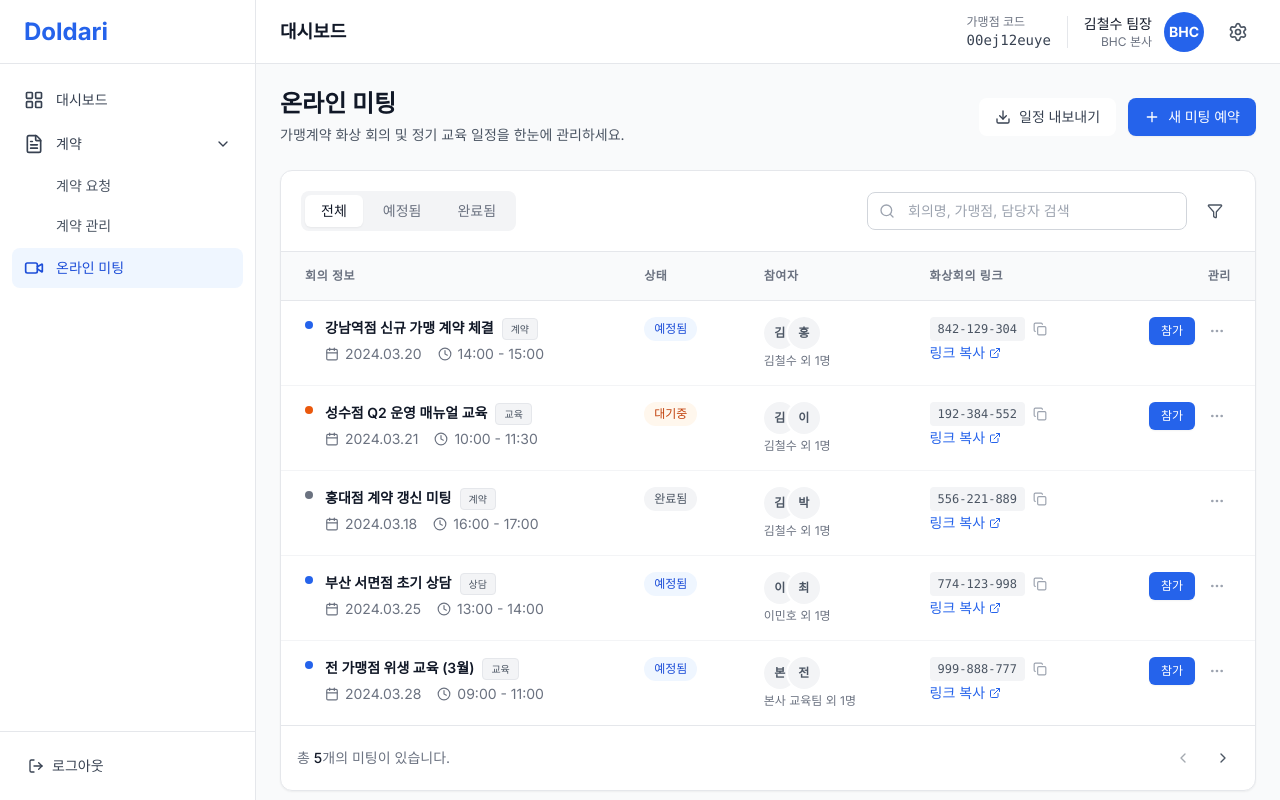
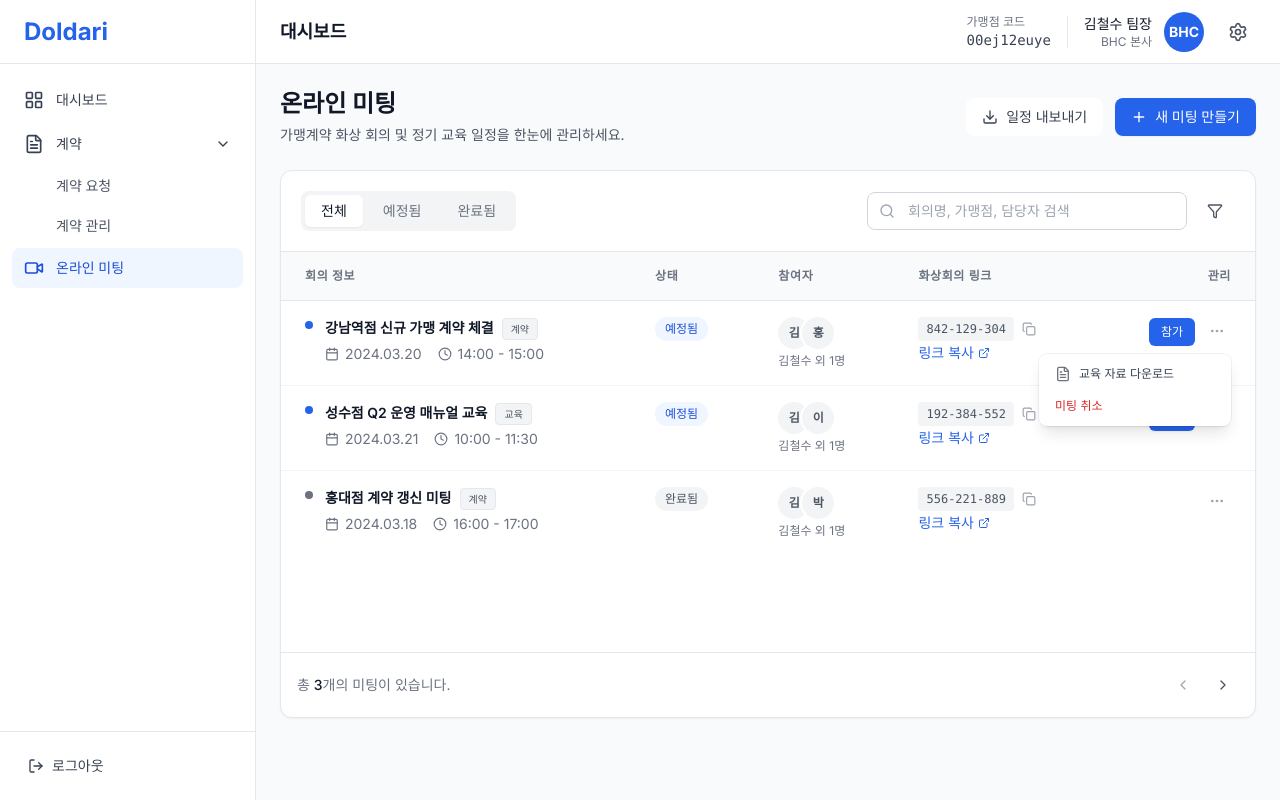
Before and after one commit to Yoonyesol/Assignment, a React (Vite) app: page /hq/meeting in a window 1280 px wide. Both pictures are taken after a click on the button 1217 px from the left and 331 px from the top of the page. Built offline with nearby package versions, Linux system fonts and the light colour scheme.

Commit message:
UI: 온라인 미팅 화면 UI 수정

```diff
--- a/src/pages/hq/MeetingList.tsx
+++ b/src/pages/hq/MeetingList.tsx
@@ -1,8 +1,10 @@
-import { useState } from 'react';
+import { useState, useRef, useEffect } from 'react';
+import { createPortal } from 'react-dom';
 import {
   Search,
   Filter,
   MoreHorizontal,
+  Video,
   Calendar,
   Clock,
   Plus,
@@ -10,13 +12,85 @@ import {
   ChevronRight,
   Download,
   Copy,
-  ExternalLink
+  ExternalLink,
+  X,
+  UserPlus,
+  FileText,
+  Upload,
+  Check
 } from 'lucide-react';
 import { useNavigate } from 'react-router-dom';
+
+// Type definitions
+interface User {
+  id: number;
+  name: string;
+  role: string;
+}
+
+interface Meeting {
+  id: string;
+  title: string;
+  type: string;
+  date: string;
+  time: string;
+  status: 'upcoming' | 'completed';
+  participants: string[];
+  meetingId: string;
+}
+
+const MOCK_USERS: User[] = [
+  { id: 1, name: '김철수', role: '본사 관리자' },
+  { id: 2, name: '홍길동', role: '강남점 점주' },
+  { id: 3, name: '이영희', role: '성수점 점주' },
+  { id: 4, name: '박철수', role: '홍대점 점주' },
+  { id: 5, name: '최지우', role: '부산서면점 점주' },
+  { id: 6, name: '정민수', role: '대구동성로점 점주' },
+];
 
 const MeetingList = () => {
   const navigate = useNavigate();
   const [currentTab, setCurrentTab] = useState('all'); // all, upcoming, completed
+  const [isCreateModalOpen, setIsCreateModalOpen] = useState(false);
+
+  // Mock Data
+  const meetings: Meeting[] = [
+    {
+      id: '1',
+      title: "강남역점 신규 가맹 계약 체결",
+      type: "계약",
+      date: "2024.03.20",
+      time: "14:00 - 15:00",
+      status: "upcoming",
+      participants: ['김철수', '홍길동'],
+      meetingId: "842-129-304"
+    },
+    {
+      id: '2',
+      title: "성수점 Q2 운영 매뉴얼 교육",
+      type: "교육",
+      date: "2024.03.21",
+      time: "10:00 - 11:30",
+      status: "upcoming",
+      participants: ['김철수', '이영희'],
+      meetingId: "192-384-552"
+    },
+    {
+      id: '3',
+      title: "홍대점 계약 갱신 미팅",
+      type: "계약",
+      date: "2024.03.18",
+      time: "16:00 - 17:00",
+      status: "completed",
+      participants: ['김철수', '박철수'],
+      meetingId: "556-221-889"
+    }
+  ];
+
+  const filteredMeetings = meetings.filter(m => {
+    if (currentTab === 'all') return true;
+    return m.status === currentTab;
+  });
 
   return (
     <div className="space-y-6">
@@ -32,11 +106,11 @@ const MeetingList = () => {
             <span className="hidden sm:inline">일정 내보내기</span>
           </button>
           <button
-            onClick={() => navigate('/hq/contract/request')}
+            onClick={() => setIsCreateModalOpen(true)}
             className="px-4 py-2 bg-blue-600 text-white rounded-lg hover:bg-blue-700 font-medium flex items-center gap-2 shadow-sm transition-colors"
           >
             <Plus className="w-4 h-4" />
-            <span>새 미팅 예약</span>
+            <span>새 미팅 만들기</span>
           </button>
         </div>
       </div>
@@ -80,7 +154,7 @@ const MeetingList = () => {
         </div>
 
         {/* Table */}
-        <div className="overflow-x-auto">
+        <div className="overflow-x-auto min-h-[400px]">
           <table className="w-full">
             <thead>
               <tr className="bg-gray-50 border-b border-gray-200">
@@ -92,53 +166,13 @@ const MeetingList = () => {
               </tr>
             </thead>
             <tbody className="divide-y divide-gray-100">
-              <MeetingRow
-                title="강남역점 신규 가맹 계약 체결"
-                type="계약"
-                date="2024.03.20"
-                time="14:00 - 15:00"
-                status="upcoming"
-                participants={['김철수', '홍길동 (점주)']}
-                meetingId="842-129-304"
-                onJoin={() => navigate('/meeting/842-129-304')}
-              />
-              <MeetingRow
-                title="성수점 Q2 운영 매뉴얼 교육"
-                type="교육"
-                date="2024.03.21"
-                time="10:00 - 11:30"
-                status="pending"
-                participants={['김철수', '이영희 (점주)']}
-                meetingId="192-384-552"
-              />
-              <MeetingRow
-                title="홍대점 계약 갱신 미팅"
-                type="계약"
-                date="2024.03.18"
-                time="16:00 - 17:00"
-                status="completed"
-                participants={['김철수', '박철수 (점주)']}
-                meetingId="556-221-889"
-                isCompleted
-              />
-               <MeetingRow
-                title="부산 서면점 초기 상담"
-                type="상담"
-                date="2024.03.25"
-                time="13:00 - 14:00"
-                status="upcoming"
-                participants={['이민호', '최지우 (예비점주)']}
-                meetingId="774-123-998"
-              />
-               <MeetingRow
-                title="전 가맹점 위생 교육 (3월)"
-                type="교육"
-                date="2024.03.28"
-                time="09:00 - 11:00"
-                status="upcoming"
-                participants={['본사 교육팀', '전체 점주']}
-                meetingId="999-888-777"
-              />
+              {filteredMeetings.map((meeting) => (
+                <MeetingRow
+                  key={meeting.id}
+                  {...meeting}
+                  onJoin={() => navigate(`/meeting/${meeting.meetingId}`)}
+                />
+              ))}
             </tbody>
           </table>
         </div>
@@ -146,7 +180,7 @@ const MeetingList = () => {
         {/* Pagination */}
         <div className="border-t border-gray-200 p-4 flex items-center justify-between">
           <div className="text-sm text-gray-500">
-            총 <span className="font-medium text-gray-900">5</span>개의 미팅이 있습니다.
+            총 <span className="font-medium text-gray-900">{filteredMeetings.length}</span>개의 미팅이 있습니다.
           </div>
           <div className="flex gap-2">
             <button className="p-2 border border-gray-300 rounded-lg hover:bg-gray-50 disabled:opacity-50" disabled>
@@ -158,18 +192,37 @@ const MeetingList = () => {
           </div>
         </div>
       </div>
+
+      {/* Create Meeting Modal */}
+      {isCreateModalOpen && (
+        <CreateMeetingModal onClose={() => setIsCreateModalOpen(false)} />
+      )}
     </div>
   );
 };
 
-const MeetingRow = ({ title, type, date, time, status, participants, meetingId, onJoin, isCompleted }: any) => {
+const MeetingRow = ({ title, type, date, time, status, participants, meetingId, onJoin }: Meeting & { onJoin?: () => void }) => {
+  const [isDropdownOpen, setIsDropdownOpen] = useState(false);
+  const dropdownRef = useRef<HTMLDivElement>(null);
+
   const statusConfig = {
     upcoming: { label: '예정됨', bg: 'bg-blue-50', text: 'text-blue-700', dot: 'bg-blue-600' },
-    pending: { label: '대기중', bg: 'bg-orange-50', text: 'text-orange-700', dot: 'bg-orange-600' },
     completed: { label: '완료됨', bg: 'bg-gray-100', text: 'text-gray-600', dot: 'bg-gray-500' },
   } as const;
 
-  const currentStatus = statusConfig[status as keyof typeof statusConfig] || statusConfig.upcoming;
+  const currentStatus = statusConfig[status];
+
+  useEffect(() => {
+    function handleClickOutside(event: MouseEvent) {
+      if (dropdownRef.current && !dropdownRef.current.contains(event.target as Node)) {
+        setIsDropdownOpen(false);
+      }
+    }
+    document.addEventListener("mousedown", handleClickOutside);
+    return () => {
+      document.removeEventListener("mousedown", handleClickOutside);
+    };
+  }, []);
 
   return (
     <tr className="hover:bg-gray-50/50 transition-colors group">
@@ -203,7 +256,7 @@ const MeetingRow = ({ title, type, date, time, status, participants, meetingId,
       </td>
       <td className="py-4 px-6 align-top">
         <div className="flex -space-x-2 overflow-hidden">
-          {participants.map((p: string, i: number) => (
+          {participants.map((p, i) => (
             <div
               key={i}
               className="inline-block w-8 h-8 rounded-full ring-2 ring-white bg-gray-100 flex items-center justify-center text-xs font-bold text-gray-600"
@@ -212,11 +265,6 @@ const MeetingRow = ({ title, type, date, time, status, participants, meetingId,
               {p[0]}
             </div>
           ))}
-          {participants.length > 3 && (
-            <div className="inline-block w-8 h-8 rounded-full ring-2 ring-white bg-gray-50 flex items-center justify-center text-xs font-medium text-gray-500">
-              +{participants.length - 3}
-            </div>
-          )}
         </div>
         <div className="mt-1 text-xs text-gray-500">
           {participants[0]} 외 {participants.length - 1}명
@@ -239,8 +287,8 @@ const MeetingRow = ({ title, type, date, time, status, participants, meetingId,
         </div>
       </td>
       <td className="py-4 px-6 align-top text-right">
-        <div className="flex items-center justify-end gap-2">
-          {!isCompleted && (
+        <div className="flex items-center justify-end gap-2 relative">
+          {status === 'upcoming' && (
             <button
               onClick={onJoin}
               className="px-3 py-1.5 bg-blue-600 text-white text-xs font-medium rounded-md shadow-sm hover:bg-blue-700 transition-colors"
@@ -248,13 +296,213 @@ const MeetingRow = ({ title, type, date, time, status, participants, meetingId,
               참가
             </button>
           )}
-          <button className="p-1.5 text-gray-400 hover:text-gray-600 hover:bg-gray-100 rounded-md transition-colors">
-            <MoreHorizontal className="w-4 h-4" />
-          </button>
+
+          <div className="relative" ref={dropdownRef}>
+            <button
+              onClick={() => setIsDropdownOpen(!isDropdownOpen)}
+              className="p-1.5 text-gray-400 hover:text-gray-600 hover:bg-gray-100 rounded-md transition-colors"
+            >
+              <MoreHorizontal className="w-4 h-4" />
+            </button>
+
+            {isDropdownOpen && (
+              <div className="absolute right-0 mt-2 w-48 origin-top-right rounded-lg bg-white shadow-lg ring-1 ring-black ring-opacity-5 z-20 focus:outline-none animate-in fade-in zoom-in-95 duration-100 text-left">
+                <div className="py-1">
+                  {status === 'completed' ? (
+                    <>
+                      <button className="w-full text-left flex items-center px-4 py-2 text-xs text-gray-700 hover:bg-gray-50">
+                        <Video className="mr-2 h-4 w-4 text-blue-500" />
+                        녹화본 다운로드
+                      </button>
+                      <button className="w-full text-left flex items-center px-4 py-2 text-xs text-gray-700 hover:bg-gray-50">
+                        <FileText className="mr-2 h-4 w-4 text-gray-500" />
+                        회의록 다운로드
+                      </button>
+                    </>
+                  ) : (
+                    <>
+                      <button className="w-full text-left flex items-center px-4 py-2 text-xs text-gray-700 hover:bg-gray-50">
+                        <FileText className="mr-2 h-4 w-4 text-gray-500" />
+                        교육 자료 다운로드
+                      </button>
+                       <button className="w-full text-left flex items-center px-4 py-2 text-xs text-red-600 hover:bg-red-50">
+                        미팅 취소
+                      </button>
+                    </>
+                  )}
+                </div>
+              </div>
+            )}
+          </div>
         </div>
       </td>
     </tr>
   );
 };
 
+
+
+const CreateMeetingModal = ({ onClose }: { onClose: () => void }) => {
+  const [selectedUsers, setSelectedUsers] = useState<number[]>([]);
+  const [showUserSelect, setShowUserSelect] = useState(false);
+  const [uploadedFile, setUploadedFile] = useState<File | null>(null);
+
+  const toggleUser = (userId: number) => {
+    setSelectedUsers(prev =>
+      prev.includes(userId) ? prev.filter(id => id !== userId) : [...prev, userId]
+    );
+  };
+
+  const handleFileChange = (e: React.ChangeEvent<HTMLInputElement>) => {
+    if (e.target.files && e.target.files[0]) {
+      const file = e.target.files[0];
+      if (file.type === 'application/pdf') {
+        setUploadedFile(file);
+      } else {
+        alert('PDF 파일만 업로드 가능합니다.');
+      }
+    }
+  };
+
+  return createPortal(
+    <div className="fixed inset-0 z-[9999] flex items-center justify-center p-4 bg-black/50 backdrop-blur-sm">
+      {/* Increased z-index to ensure it sits on top of everything including sidebar/header */}
+      <div className="bg-white rounded-xl shadow-xl w-full max-w-lg overflow-hidden animate-in fade-in zoom-in-95 duration-200">
+        <div className="border-b border-gray-200 p-5 flex items-center justify-between bg-gray-50">
+          <h2 className="text-lg font-bold text-gray-900">새 미팅 만들기</h2>
+          <button onClick={onClose} className="p-1 text-gray-500 hover:text-gray-700 hover:bg-gray-200 rounded transition-colors">
+            <X className="w-5 h-5" />
+          </button>
+        </div>
+
+        <div className="p-6 space-y-4 max-h-[70vh] overflow-y-auto">
+          {/* Meeting Title */}
+          <div>
+            <label className="block text-sm font-medium text-gray-700 mb-1">회의 이름</label>
+            <input
+              type="text"
+              placeholder="예: 2분기 가맹점 정기 교육"
+              className="w-full px-4 py-2 border border-gray-300 rounded-lg focus:ring-2 focus:ring-blue-500 focus:border-blue-500 outline-none text-sm"
+            />
+          </div>
+
+          {/* Date & Time */}
+          <div className="grid grid-cols-2 gap-4">
+            <div>
+              <label className="block text-sm font-medium text-gray-700 mb-1">날짜</label>
+              <input
+                type="date"
+                className="w-full px-4 py-2 border border-gray-300 rounded-lg focus:ring-2 focus:ring-blue-500 focus:border-blue-500 outline-none text-sm text-gray-600"
+              />
+            </div>
+            <div>
+              <label className="block text-sm font-medium text-gray-700 mb-1">시간</label>
+              <input
+                type="time"
+                className="w-full px-4 py-2 border border-gray-300 rounded-lg focus:ring-2 focus:ring-blue-500 focus:border-blue-500 outline-none text-sm text-gray-600"
+              />
+            </div>
+          </div>
+
+          {/* Participants Selection */}
+          <div className="relative">
+            <label className="block text-sm font-medium text-gray-700 mb-1">참가자 선택</label>
+            <div
+              className="w-full px-4 py-2 border border-gray-300 rounded-lg min-h-[42px] flex items-center flex-wrap gap-2 cursor-pointer bg-white"
+              onClick={() => setShowUserSelect(!showUserSelect)}
+            >
+              {selectedUsers.length === 0 && <span className="text-gray-400 text-sm">참가자를 선택해주세요</span>}
+              {selectedUsers.map(id => {
+                const user = MOCK_USERS.find(u => u.id === id);
+                return (
+                  <span key={id} className="inline-flex items-center gap-1 px-2 py-0.5 rounded bg-blue-50 text-blue-700 text-xs font-medium border border-blue-100">
+                    {user?.name}
+                    <button
+                      onClick={(e) => { e.stopPropagation(); toggleUser(id); }}
+                      className="hover:text-blue-900"
+                    >
+                      <X className="w-3 h-3" />
+                    </button>
+                  </span>
+                );
+              })}
+              <div className="ml-auto">
+                 <UserPlus className="w-4 h-4 text-gray-400" />
+              </div>
+            </div>
+
+            {/* Dropdown List */}
+            {showUserSelect && (
+              <div className="absolute top-full left-0 right-0 mt-1 bg-white border border-gray-200 rounded-lg shadow-lg z-10 max-h-48 overflow-y-auto">
+                {MOCK_USERS.map(user => (
+                  <div
+                    key={user.id}
+                    className="flex items-center justify-between px-4 py-2 hover:bg-gray-50 cursor-pointer text-sm"
+                    onClick={() => toggleUser(user.id)}
+                  >
+                    <div>
+                      <span className="font-medium text-gray-900">{user.name}</span>
+                      <span className="text-gray-500 ml-2 text-xs">({user.role})</span>
+                    </div>
+                    {selectedUsers.includes(user.id) && <Check className="w-4 h-4 text-blue-600" />}
+                  </div>
+                ))}
+              </div>
+            )}
+          </div>
+
+          {/* PDF Upload */}
+          <div>
+            <label className="block text-sm font-medium text-gray-700 mb-1">교육 자료 (PDF)</label>
+            <div className="w-full border-2 border-dashed border-gray-300 rounded-lg p-6 flex flex-col items-center justify-center text-center hover:bg-gray-50 transition-colors">
+              <input
+                type="file"
+                accept=".pdf"
+                onChange={handleFileChange}
+                className="hidden"
+                id="file-upload"
+              />
+              <label htmlFor="file-upload" className="cursor-pointer flex flex-col items-center">
+                {uploadedFile ? (
+                  <>
+                     <FileText className="w-8 h-8 text-blue-500 mb-2" />
+                     <span className="text-sm font-medium text-gray-900">{uploadedFile.name}</span>
+                     <span className="text-xs text-gray-500 mt-1">{(uploadedFile.size / 1024 / 1024).toFixed(2)} MB</span>
+                  </>
+                ) : (
+                  <>
+                    <Upload className="w-8 h-8 text-gray-400 mb-2" />
+                    <span className="text-sm font-medium text-gray-600">클릭하여 PDF 파일 업로드</span>
+                    <span className="text-xs text-gray-400 mt-1">최대 10MB</span>
+                  </>
+                )}
+              </label>
+            </div>
+          </div>
+        </div>
+
+        <div className="p-5 border-t border-gray-200 bg-gray-50 flex justify-end gap-3">
+          <button
+            onClick={onClose}
+            className="px-4 py-2 bg-white border border-gray-300 text-gray-700 font-medium rounded-lg hover:bg-gray-50"
+          >
+            취소
+          </button>
+          <button
+            className="px-4 py-2 bg-blue-600 text-white font-medium rounded-lg hover:bg-blue-700 shadow-sm disabled:opacity-50 disabled:cursor-not-allowed"
+            disabled={selectedUsers.length === 0}
+            onClick={() => {
+              alert('미팅이 생성되었습니다.');
+              onClose();
+            }}
+          >
+            미팅 생성
+          </button>
+        </div>
+      </div>
+    </div>,
+    document.body
+  );
+};
+
 export default MeetingList;
```
